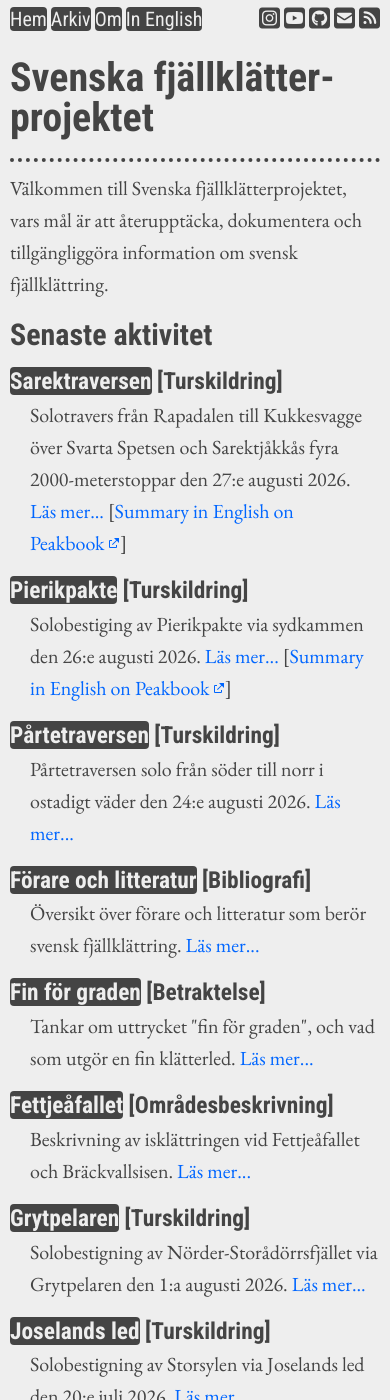
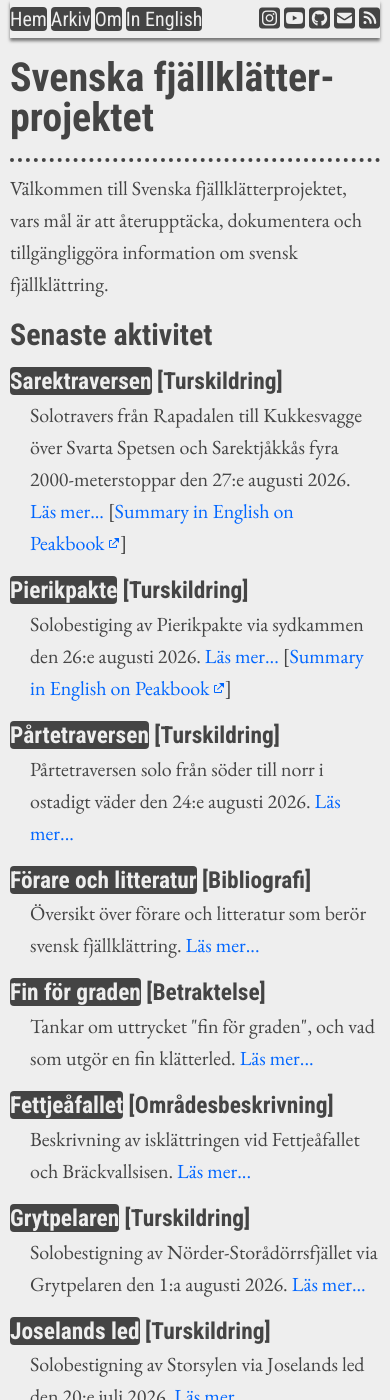
Before and after one commit to fjallklatterprojektet/fjallklatterprojektet.github.io, a Jekyll site: the page built from index.html, in a window 390 px wide and 1400 px high. Built offline with Jekyll 4.4.1, drawn with Linux system fonts in a browser that asks for light colours.

Commit message:
Make navbar sticky for small screens

```diff
--- a/_layouts/home.html
+++ b/_layouts/home.html
@@ -20,7 +20,6 @@
     {% endif %}
   </head>
   <body>
-    <header>
     <nav class="navigation_container">
       <span class="navigation_bar">
         <a href="/">Hem</a>
@@ -36,6 +35,7 @@
         <a href="/feed.xml" aria-label="RSS"><i class="fa-solid fa-square-rss"></i></a>
       </span>
     </nav>
+    <header>
       <h1>Svenska fjällklätter&shy;projektet</h1>
     </header>
     <main>
--- a/_layouts/post.html
+++ b/_layouts/post.html
@@ -16,7 +16,6 @@
     <script src="/assets/js/expand_tags.js" defer></script>
   </head>
   <body>
-    <header>
     <nav class="navigation_container">
       <span class="navigation_bar">
         <a href="/">Hem</a>
@@ -32,6 +31,7 @@
         <a href="/feed.xml" aria-label="RSS"><i class="fa-solid fa-square-rss"></i></a>
       </span>
     </nav>
+    <header>
       <h1>{{ page.title }}</h1>
       {% if page.summary %}
       <p class="summary">{{ page.summary }}</p>
--- a/style.css
+++ b/style.css
@@ -75,14 +75,11 @@
   background-color: #06f;
   padding-right: 0.8em;
   content: "";
-  width: 100%;
-  height: 100%;
   -webkit-mask-image: url("/assets/images/external_link_arrow.svg");
   mask-image: url("/assets/images/external_link_arrow.svg");
   mask-repeat: no-repeat;
   mask-position: right;
   mask-size: 0.6em 0.6em;
-  mask-clip: text;
 }
 
 a.external:link {
@@ -231,6 +228,16 @@
 .navigation_container {
   display: flex;
   align-items: center;
+  background-color: #eee;
+}
+
+@media only screen and (max-width: 768px) {
+  .navigation_container {
+    position: sticky;
+    top: 0;
+    box-shadow: 0px 3px 3px rgba(0, 0, 0, 0.5);
+    z-index: 999;
+  }
 }
 
 .navigation_bar {
```
Lines whose indentation alone changed are shown as unchanged.
